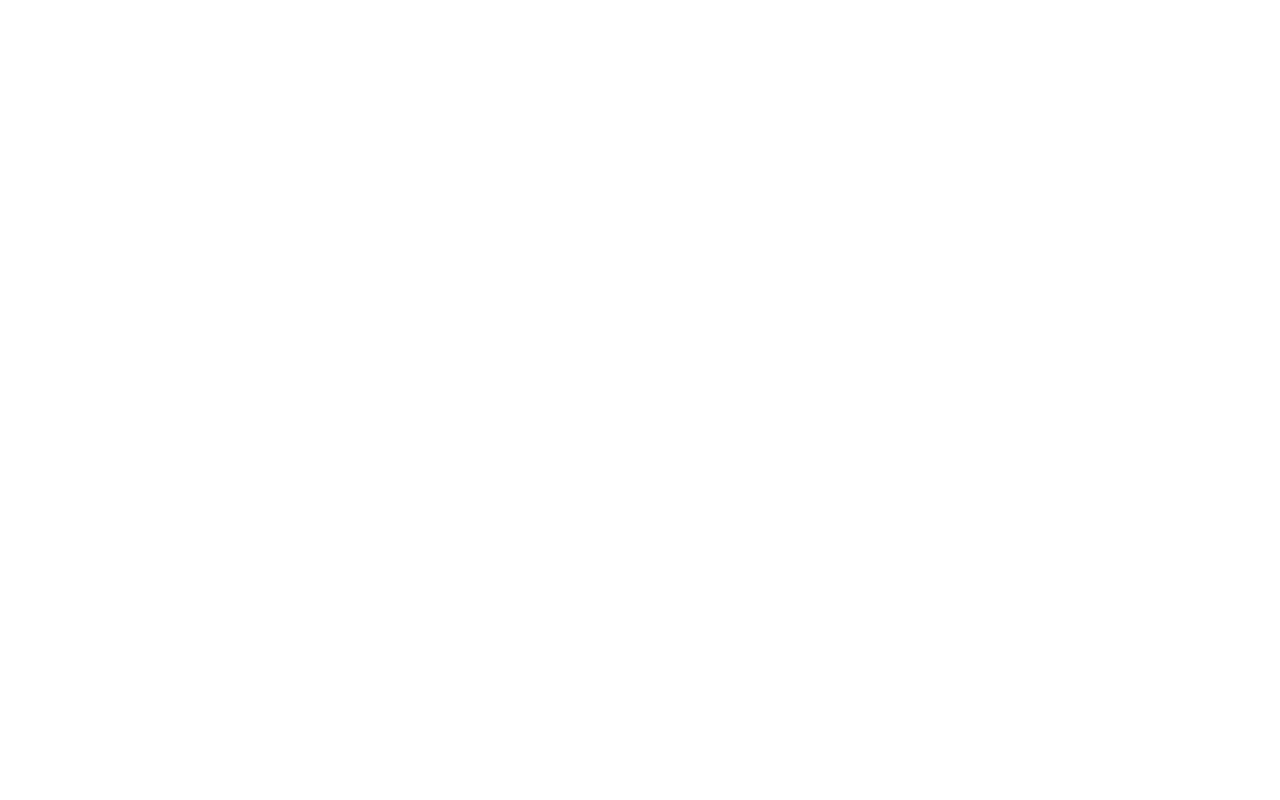
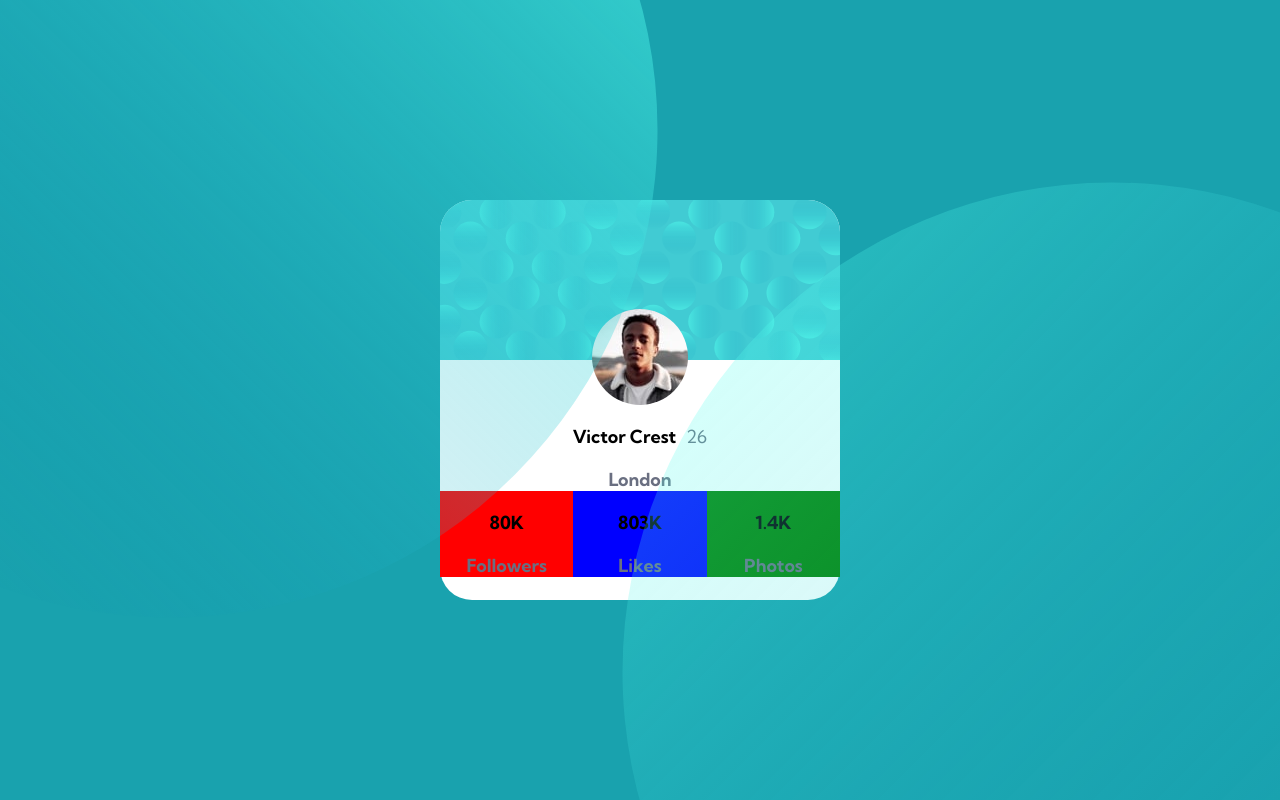
Before and after one commit to sabrinaveras/profile-card-component-main, a plain HTML site: page index.html in a window 1280 px wide. Drawn offline with Linux system fonts and the light colour scheme.

Commit message:
add code index and css

```diff
--- a/css/styles.css
+++ b/css/styles.css
@@ -5,6 +5,97 @@
 }
 
 
-.backgroundImage{
+.container{
+  width: 100%;
+  height: 100vh;
+  background-color: hsl(185, 75%, 39%);
 
+  display: flex;
 }
+
+.background-top{
+  position: fixed;
+  top: -45%;
+  left: -25%;
+}
+
+.background-bottom{
+  position: fixed;
+  bottom: -45%;
+  right: -25%;
+}
+
+.card-box{
+  width: 400px;
+  height: 400px;
+  background-color: #FFFFFF;
+  border-radius: 2rem;
+
+  display: block;
+  justify-content: center;
+  align-items: center;
+  margin: auto;
+}
+
+.card-box .background-card{
+  width: 100%;
+  margin-bottom: auto;
+  border-top-left-radius: 2rem;
+  border-top-right-radius: 2rem;
+}
+
+.card-box .background-profile{
+  border-radius: 100%;
+  margin-left: auto;
+  margin-right: auto;
+  display: block;
+  margin-top: -55px;
+  /* border: 1px solid #FFFFFF; */
+}
+
+.card-box h1{
+  font-size: 18px;
+  font-family: 'Kumbh Sans', sans-serif;
+  margin-left: auto;
+  margin-right: auto;
+  margin-top: 20px;
+  justify-content: center;
+  display: flex;
+}
+
+.card-box h1 span{
+  color: hsl(227, 10%, 46%);
+  margin-left: 10px;
+  font-weight: lighter;
+}
+
+.card-box h2{
+  font-size: 18px;
+  font-family: 'Kumbh Sans', sans-serif;
+  color: hsl(227, 10%, 46%);
+  margin-left: auto;
+  margin-right: auto;
+  margin-top: 20px;
+  justify-content: center;
+  display: flex;
+}
+
+.content{
+  display: flex;
+  width: 100%;
+}
+
+.content-one{
+  width: 100%;
+  background-color: red;
+}
+
+.content-two{
+  width: 100%;
+  background-color: blue;
+}
+
+.content-three{
+  width: 100%;
+  background-color: green;
+}
--- a/index.html
+++ b/index.html
@@ -4,11 +4,43 @@
     <meta name="viewport" content="width=device-width, initial-scale=1.0">
     <meta charset="utf-8">
 
+    <link rel="preconnect" href="https://fonts.gstatic.com">
+    <link href="https://fonts.googleapis.com/css2?family=Kumbh+Sans:wght@400;700&display=swap" rel="stylesheet">
     <link rel="stylesheet" href="css/styles.css">
 
     <title>Profile card component main</title>
   </head>
-  <body>
+  <body class="container">
+
+      <img class="background-top" src="images/bg-pattern-top.svg" alt="bg-pattern-top"/>
+      <img class="background-bottom" src="images/bg-pattern-bottom.svg" alt="bg-pattern-bottom"/>
+
+      <div class="card-box">
+        <img class="background-card" src="images/bg-pattern-card.svg" alt="bg-pattern-card">
+
+        <img class="background-profile" src="images/image-victor.jpg" alt="image-victor">
+        <h1>Victor Crest <span>26</span></h1>
+        <h2>London</h2>
+
+        <div class="content">
+          <div class="content-one">
+            <h1>80K</h1>
+            <h2>Followers</h2>
+          </div>
+          <div class="content-two">
+            <h1>803K</h1>
+            <h2>Likes</h2>
+          </div>
+          <div class="content-three">
+            <h1>1.4K</h1>
+            <h2>Photos</h2>
+          </div>
+        </div>
+
+
+      </div>
+
+      <!-- <img src="images/bg-pattern-card.svg"/> -->
 
   </body>
 </html>
```
